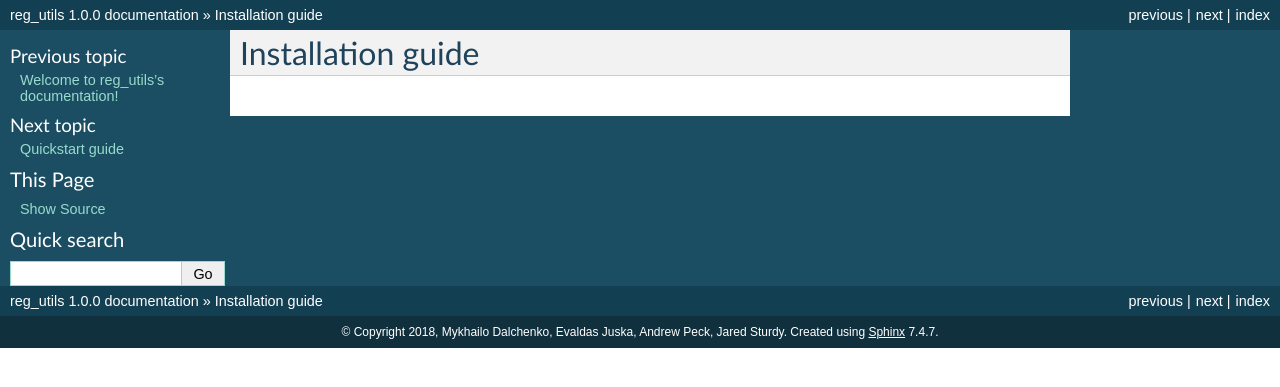
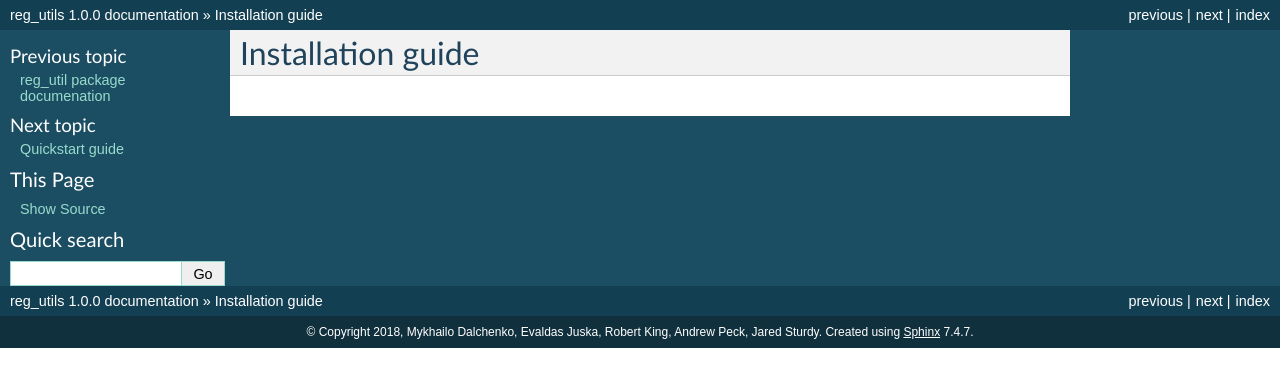
Before and after one commit to vetens/reg_utils, a Sphinx documentation site: the page built from doc/usage/installation.rst, in a window 1280 px wide. Shown: the top 387 px of the page. Built offline with Sphinx 7.4.7, drawn with Linux system fonts in a browser that asks for light colours.

```diff
--- a/doc/conf.py
+++ b/doc/conf.py
@@ -41,7 +41,7 @@ master_doc = 'index'
 
 # General information about the project.
 project = u'reg_utils'
-copyright = u'2018, Mykhailo Dalchenko, Evaldas Juska, Andrew Peck, Jared Sturdy'
+copyright = u'2018, Mykhailo Dalchenko, Evaldas Juska, Robert King, Andrew Peck, Jared Sturdy'
 
 # The version info for the project you're documenting, acts as replacement for
 # |version| and |release|, also used in various other places throughout the
@@ -184,7 +184,7 @@ latex_elements = {
 # (source start file, target name, title, author, documentclass [howto/manual]).
 latex_documents = [
   ('index', 'reg_utils.tex', u'reg\\_utils Documentation',
-   u'Mykhailo Dalchenko, Evaldas Juska, Andrew Peck, Jared Sturdy', 'manual'),
+   u'Mykhailo Dalchenko, Evaldas Juska, Robert King, Andrew Peck, Jared Sturdy', 'manual'),
 ]
 
 # The name of an image file (relative to this directory) to place at the top of
@@ -214,7 +214,7 @@ latex_documents = [
 # (source start file, name, description, authors, manual section).
 man_pages = [
     ('index', 'reg_utils', u'reg_utils Documentation',
-     [u'Mykhailo Dalchenko, Evaldas Juska, Andrew Peck, Jared Sturdy'], 1)
+     [u'Mykhailo Dalchenko, Evaldas Juska, Robert King, Andrew Peck, Jared Sturdy'], 1)
 ]
 
 # If true, show URL addresses after external links.
@@ -228,7 +228,7 @@ man_pages = [
 #  dir menu entry, description, category)
 texinfo_documents = [
   ('index', 'reg_utils', u'reg_utils Documentation',
-   u'Mykhailo Dalchenko, Evaldas Juska, Andrew Peck, Jared Sturdy', 'reg_utils', 'One line description of project.',
+   u'Mykhailo Dalchenko, Evaldas Juska, RobertKing, Andrew Peck, Jared Sturdy', 'reg_utils', 'One line description of project.',
    'Miscellaneous'),
 ]
 
--- /dev/null
+++ b/doc/reg_generator/reg_generator.rst
@@ -0,0 +1,4 @@
+reg_generator
+*************
+DETAILED DOCUMENTATION FOR REG_GENERATOR SHOULD GO HERE
+=======================================================
```
Also changed, not shown: doc/index.rst (+5 -8 lines), doc/reg_interface/reg_interface.rst (added, +15 -0 lines).
